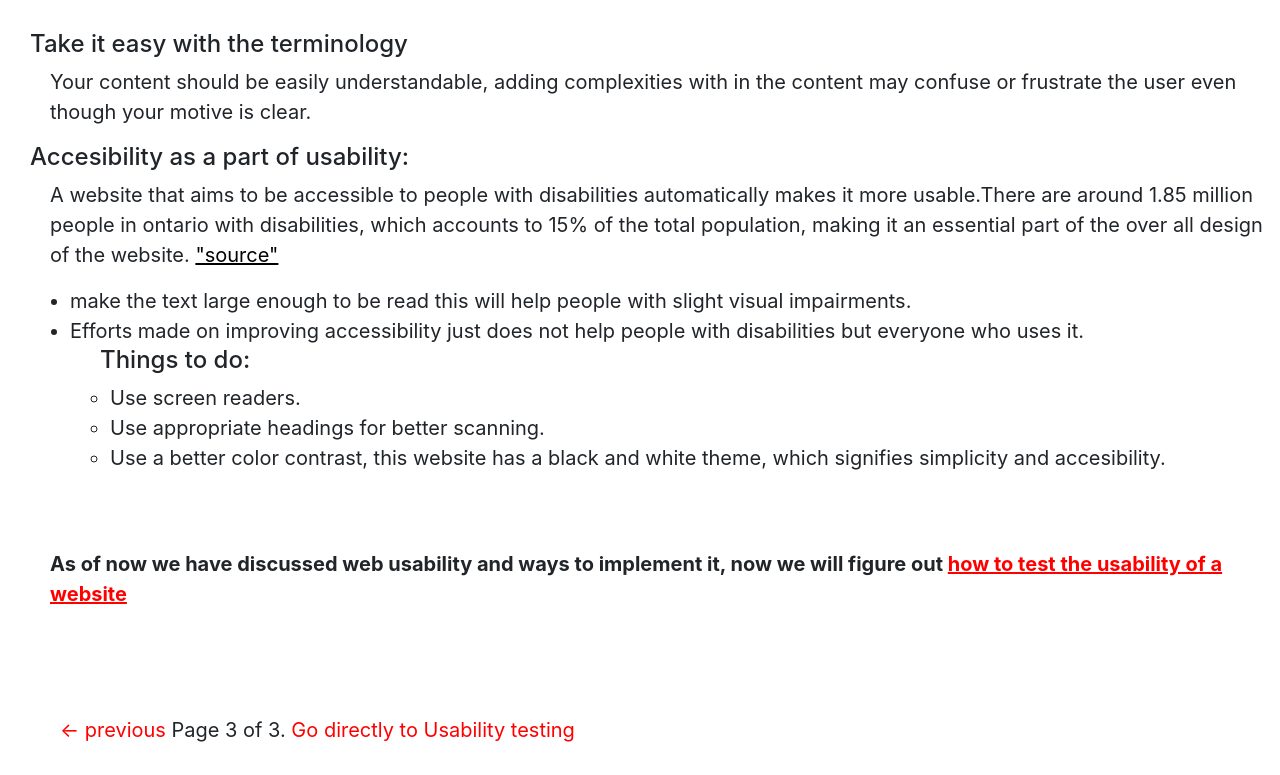
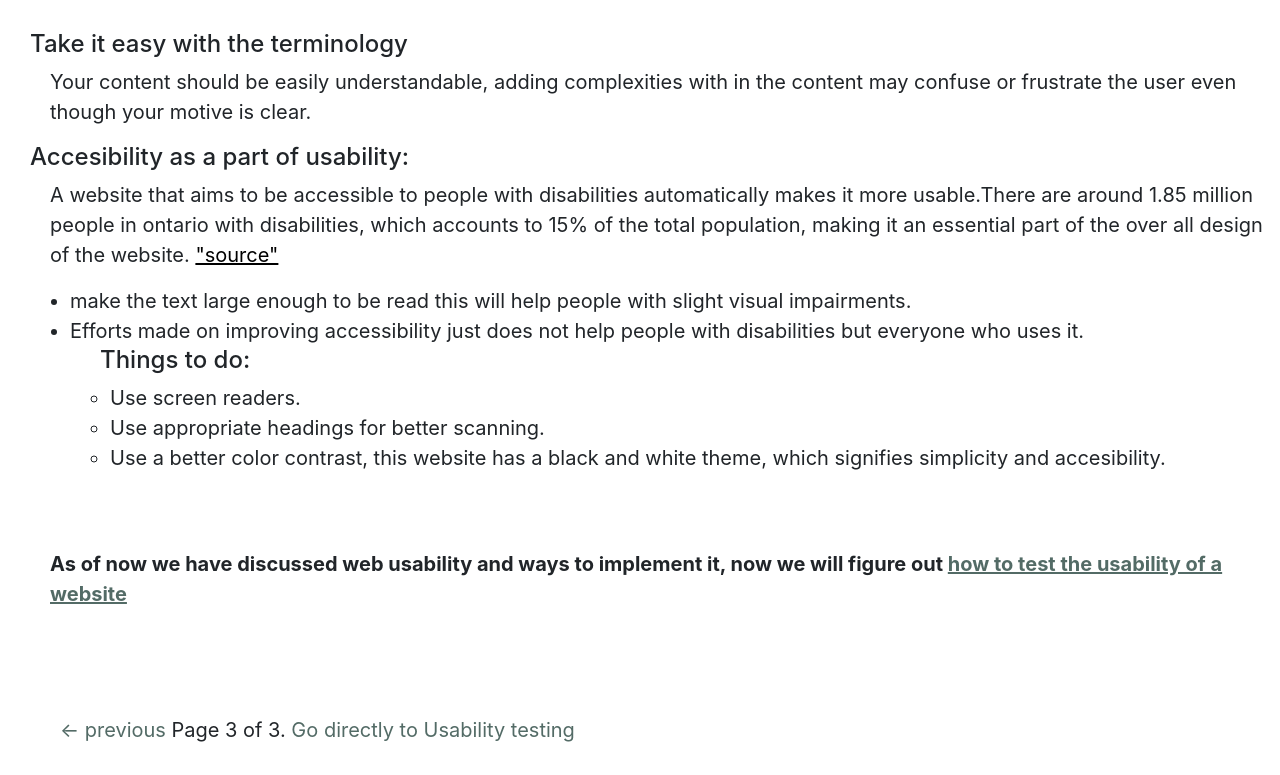
Before and after one commit to shubhamarya9/UIDAssignment_2, a plain HTML site: page page3.html in a window 1280 px wide. Shown: the part 438-1213 px from the top of the page. Drawn offline with nearby package versions, Linux system fonts and the light colour scheme.

Commit message:
Update page3.html

```diff
--- a/page3.html
+++ b/page3.html
@@ -63,11 +63,11 @@
 	</ul>
 	<br><br>
 	<p style="margin-left: 50px;">
-		<b>As of now we have discussed web usability and ways to implement it, now we will figure out <a style=" color: red; text-decoration: underline;" href="./page4.html">how to test the usability of a website</a></b>
+		<b>As of now we have discussed web usability and ways to implement it, now we will figure out <a style=" color: #536b66; text-decoration: underline;" href="./page4.html">how to test the usability of a website</a></b>
 	</p>
 	<br><br><br>
-	<a href="./page2.html" style="margin-left: 60px;color: red;">&#8592; previous </a> Page 3 of 3.
-	<a href="./page4.html" style="color: red;">Go directly to Usability testing</a>
+	<a href="./page2.html" style="margin-left: 60px;color: #536b66;">&#8592; previous </a> Page 3 of 3.
+	<a href="./page4.html" style="color: #536b66;">Go directly to Usability testing</a>
 	<br><br>
 
 
```
